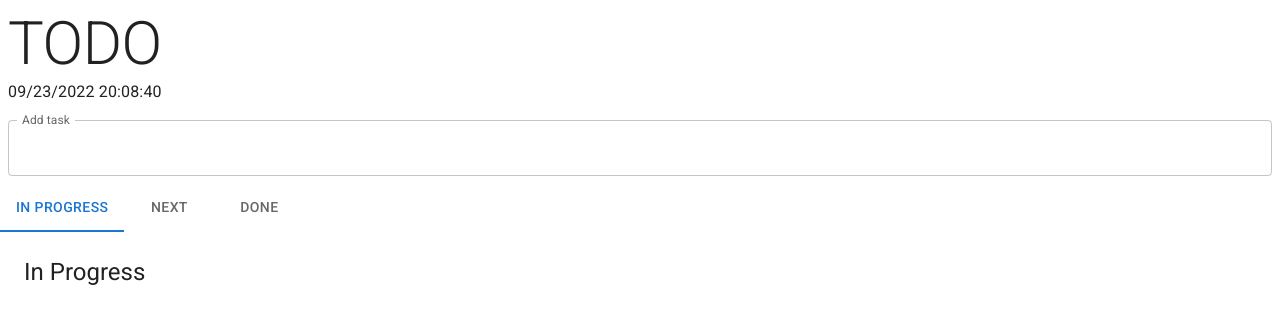
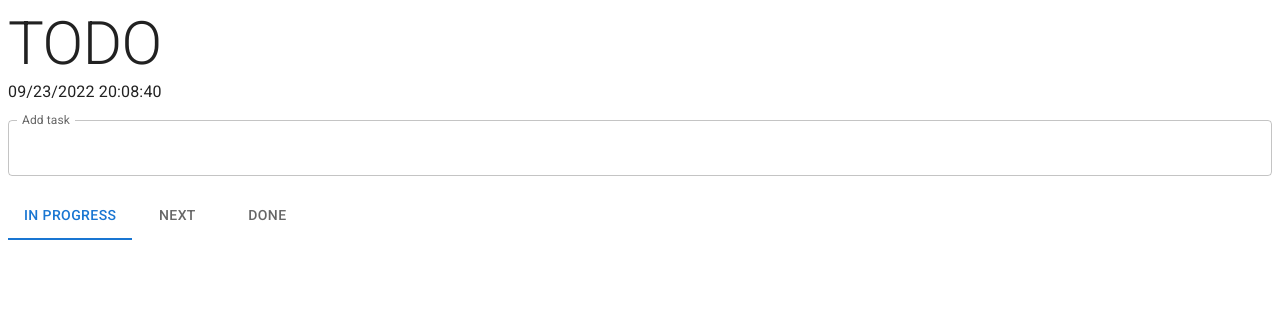
Before and after one commit to paulocesar/todo, a React (Create React App) app: page / in a window 1280 px wide. Shown: the top 324 px of the page. Built offline with nearby package versions, Linux system fonts and the light colour scheme.

Commit message:
improve layout

```diff
--- a/src/App.js
+++ b/src/App.js
@@ -3,7 +3,7 @@ import { ThemeProvider, createTheme } from "@mui/material/styles";
 import { ButtonGroup, CssBaseline, Typography } from "@mui/material";
 import { TextField, Button, Grid } from "@mui/material";
 import moment from "moment";
-import { MenuList, Tab } from "@mui/material";
+import { Tab } from "@mui/material";
 import { TabContext, TabList, TabPanel } from '@mui/lab';
 
 const availableThemes = {
@@ -50,14 +50,10 @@ function TaskList(props) {
   if (props.onClickNext) { p -= 1; }
   return (
     <Fragment>
-      <Typography variant="h5">
-        {props.title}
-      </Typography>
-      <MenuList>
         {props.tasks.map((t) =>
           <Grid container spacing={1} sx={{p: 1}} key={t.id.toString()}>
             <Grid item xs={p}>
-              <Typography sx={{ m: 1, display: 'block' }}>
+              <Typography sx={{ mt: 1, mb: 1, display: 'block' }}>
                 {t.description}
               </Typography>
             </Grid>
@@ -77,7 +73,6 @@ function TaskList(props) {
             </Grid>
           </Grid>
         )}
-      </MenuList>
     </Fragment>
   );
 }
@@ -127,6 +122,8 @@ function Todo() {
     setNextList(next);
     setInProgressList(inProgress);
     setDoneList(done);
+
+    setTabId('1');
   }
 
   function moveToNext(id, addToTop = false) {
@@ -163,14 +160,13 @@ function Todo() {
       </Grid>
 
       <TabContext value={tabId}>
-        <TabList onChange={onTabChange}>
+        <TabList onChange={onTabChange} sx={{ m: 1 }}>
           <Tab label="In Progress" value="1" />
           <Tab label="Next" value="2" />
           <Tab label="Done" value="3" />
         </TabList>
         <TabPanel value="1">
           <TaskList
-            title="In Progress"
             tasks={inProgressList}
             onClickBack={(id) => moveToNext(id, true)}
             textBack="✗"
@@ -180,14 +176,12 @@ function Todo() {
         </TabPanel>
         <TabPanel value="2">
           <TaskList
-            title="Next"
             tasks={nextList}
             onClickNext={moveToInProgress}
           />
         </TabPanel>
         <TabPanel value="3">
           <TaskList
-                title="Done"
                 tasks={doneList}
                 onClickBack={(id) => moveToInProgress(id, true)}
               />
```
